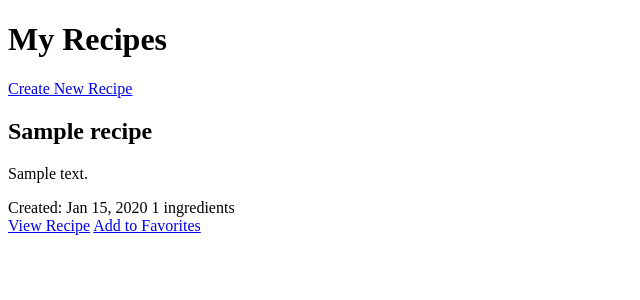
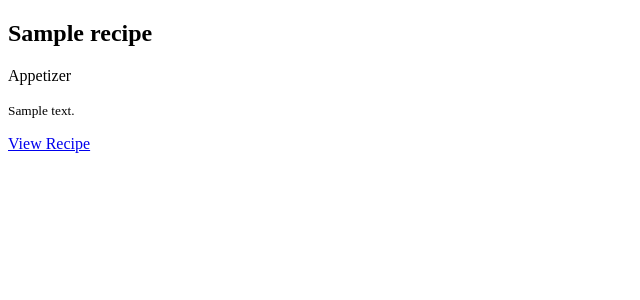
Before and after one commit to TravisNeto/recipe-manager-app, a Django app: page /recipes/ in a window 1280 px wide. Shown: the part 91-391 px from the top of the page, without its empty margins (0-640 px from the left). Run offline with Django 5.2, Linux system fonts and the light colour scheme; a user stored in the database is signed in; tables that the repository leaves empty hold one stand-in row (values such as "Sample post").

Commit message:
Updated Models and added Category within Recipe Model to simplify the proccess instead of having it as it's own Class, Updated Recipe Templates and Views to reflect this change

```diff
--- a/main_app/models.py
+++ b/main_app/models.py
@@ -8,12 +8,25 @@ from django.contrib.auth.models import User
 #     updated_at = models.DateTimeField(auto_now=True)
 
 class Recipe(models.Model):
+    APPETIZER = 'appetizer'
+    ENTREE = 'entree'
+    DESSERT = 'dessert'
+
+    CATEGORY_CHOICES = [
+        (APPETIZER, 'Appetizer'),
+        (ENTREE, 'Entree'),
+        (DESSERT, 'Dessert'),
+    ]
     title = models.CharField(max_length=255)
     description = models.TextField()
     created_at = models.DateTimeField(auto_now_add=True)
     updated_at = models.DateTimeField(auto_now=True)
     user = models.ForeignKey(User, on_delete=models.CASCADE, related_name="recipes")
-
+    category = models.CharField(
+        max_length=50,
+        choices=CATEGORY_CHOICES,
+        default='entree'
+    )
     def __str__(self):
         return self.title
 
@@ -73,17 +86,3 @@ class Favorite(models.Model):
 
     def __str__(self):
         return f"{self.recipe.title}"
-
-
-class Category(models.Model):
-    CATEGORY_CHOICES = [
-        ('appetizer', 'Appetizer'),
-        ('entree', 'Entree'),
-        ('dessert', 'Dessert'),
-    ]
-
-    type = models.CharField(max_length=50, choices=CATEGORY_CHOICES)
-    recipe = models.ForeignKey(Recipe, on_delete=models.CASCADE, related_name="categories")
-
-    def __str__(self):
-        return f"{self.type}"
--- a/main_app/templates/recipes/recipe_list.html
+++ b/main_app/templates/recipes/recipe_list.html
@@ -6,34 +6,14 @@
 {% endblock %}
 
 {% block content %}
-<div class="page-header">
-  <h1>My Recipes</h1>
-  <a href="{% url 'recipe-create' %}" class="btn create">Create New Recipe</a>
-</div>
-
-<div class="recipe-grid">
 {% for recipe in recipes %}
-  <div class="recipe-card">
+<div>
   <h2>{{ recipe.title }}</h2>
-    <p class="description">{{ recipe.description|truncatewords:30 }}</p>
-    <div class="recipe-meta">
-      <span class="date">Created: {{ recipe.created_at|date:"M d, Y" }}</span>
-      <span class="ingredients-count">
-        {{ recipe.recipe_ingredients.count }} ingredients
-      </span>
-    </div>
-    <div class="card-actions">
+  <span class="category-badge">{{ recipe.get_category_display }}</span>
+  <p><small>{{ recipe.description }}</small></p>
   <a href="{% url 'recipe-detail' recipe.id %}" class="btn view">View Recipe</a>
-      <a href="{% url 'favorite-create' recipe.id %}" class="btn favorite">
-        Add to Favorites
-      </a>
-    </div>
 </div>
 {% empty %}
-  <div class="empty-state">
 <p>No recipes found.</p>
-    <a href="{% url 'recipe-create' %}" class="btn create">Create Your First Recipe</a>
-  </div>
 {% endfor %}
-</div>
 {% endblock %}
--- a/main_app/templates/registration/login.html
+++ b/main_app/templates/registration/login.html
@@ -21,4 +21,3 @@
   {% endif %}
 </section>
 {% endblock %}
-{% endblock %}
--- a/main_app/views.py
+++ b/main_app/views.py
@@ -46,7 +46,7 @@ def home(request):
 # Create a recipe
 class RecipeCreate(LoginRequiredMixin, CreateView):
     model = Recipe
-    fields = ['title', 'description']
+    fields = ['title', 'description', 'category']
     template_name = 'recipes/recipe_form.html'
 
     def form_valid(self, form):
@@ -75,9 +75,14 @@ class RecipeDetail(LoginRequiredMixin, DetailView):
 #Update recipes - make a view
 class RecipeUpdate(LoginRequiredMixin, UpdateView):
     model = Recipe
-    fields = ['title', 'description']
+    fields = ['title', 'description', 'category']
     success_url = '/recipes/'
     template_name = 'recipes/recipe_update_form.html'
+
+    def form_valid(self, form):
+        self.object = form.save()
+        return redirect('recipe-detail', pk=self.object.pk)
+
 
 #Delete recipes
 class RecipeDelete(LoginRequiredMixin, DeleteView):
```
Also changed, not shown: main_app/templates/recipes/recipe_detail.html (+8 -9 lines), main_app/migrations/0003_recipe_category_delete_category.py (added). Lines whose indentation alone changed are shown as unchanged.
